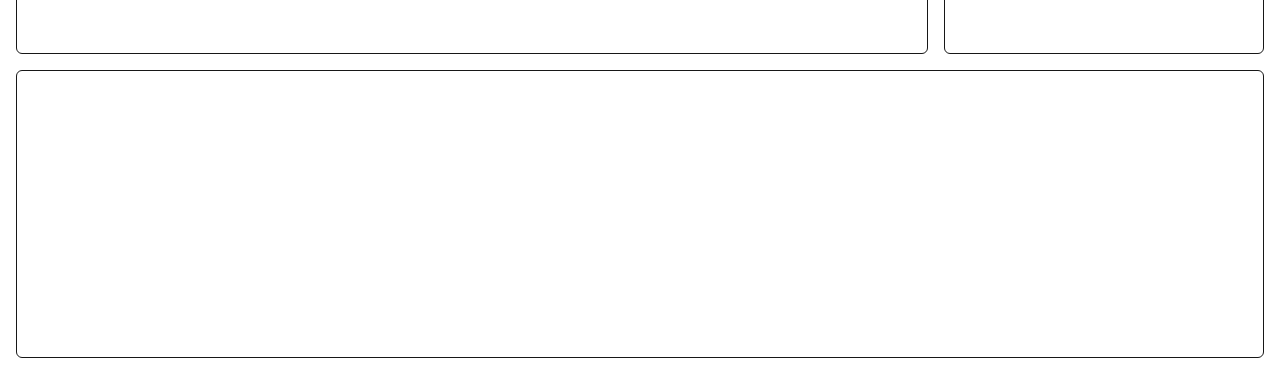
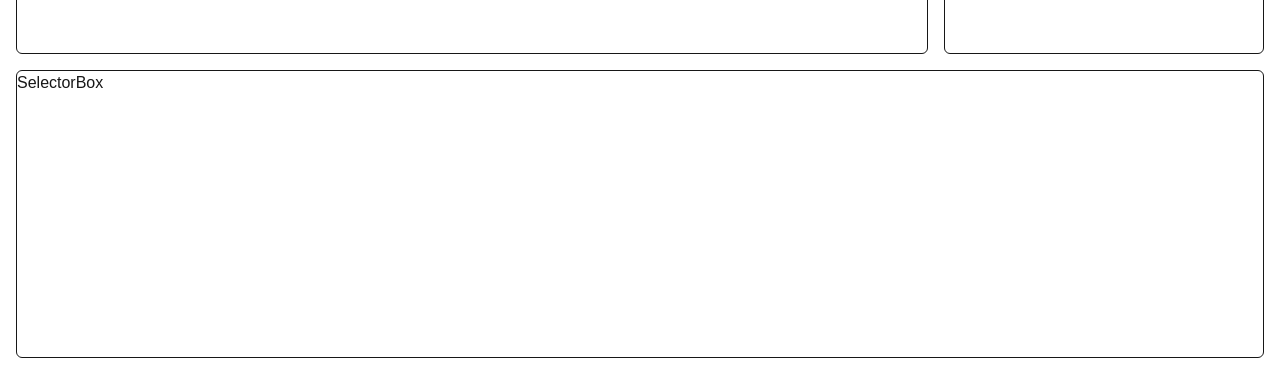
Before and after one commit to mdmaroof/image_text_composer, a Next.js app: page / in a window 1280 px wide. Shown: the part 426-797 px from the top of the page. Built offline with nearby package versions, Linux system fonts and the light colour scheme.

Commit message:
component piled up

```diff
--- a/src/app/page.tsx
+++ b/src/app/page.tsx
@@ -1,15 +1,15 @@
+import Canvas from "@/component/canvas";
+import Layers from "@/component/layers";
+import SelectorBox from "@/component/selector";
+
 export default function Home() {
   return (
     <div className="relative flex flex-col gap-4 px-4 py-4 w-full h-dvh">
       <div className="flex flex-1 gap-4">
-        <section id="canvas" className="flex-1 border rounded-md w-full h-full">
-          Canvas
-        </section>
-        <section id="layers" className="border rounded-md w-80 h-full">
-          Layers
-        </section>
+        <Canvas />
+        <Layers />
       </div>
-      <section id="selector" className="border rounded-md h-72"></section>
+      <SelectorBox />
     </div>
   );
 }
--- /dev/null
+++ b/src/component/canvas/index.tsx
@@ -0,0 +1,9 @@
+const Canvas = () => {
+  return (
+    <main id="canvas" className="flex-1 border rounded-md w-full h-full">
+      Canvas
+    </main>
+  );
+};
+
+export default Canvas;
--- /dev/null
+++ b/src/component/layers/index.tsx
@@ -0,0 +1,9 @@
+const Layers = () => {
+  return (
+    <main id="layers" className="border rounded-md w-80 h-full">
+      Layers
+    </main>
+  );
+};
+
+export default Layers;
--- /dev/null
+++ b/src/component/selector/index.tsx
@@ -0,0 +1,9 @@
+const SelectorBox = () => {
+  return (
+    <section id="selector" className="border rounded-md h-72">
+      SelectorBox
+    </section>
+  );
+};
+
+export default SelectorBox;
```
